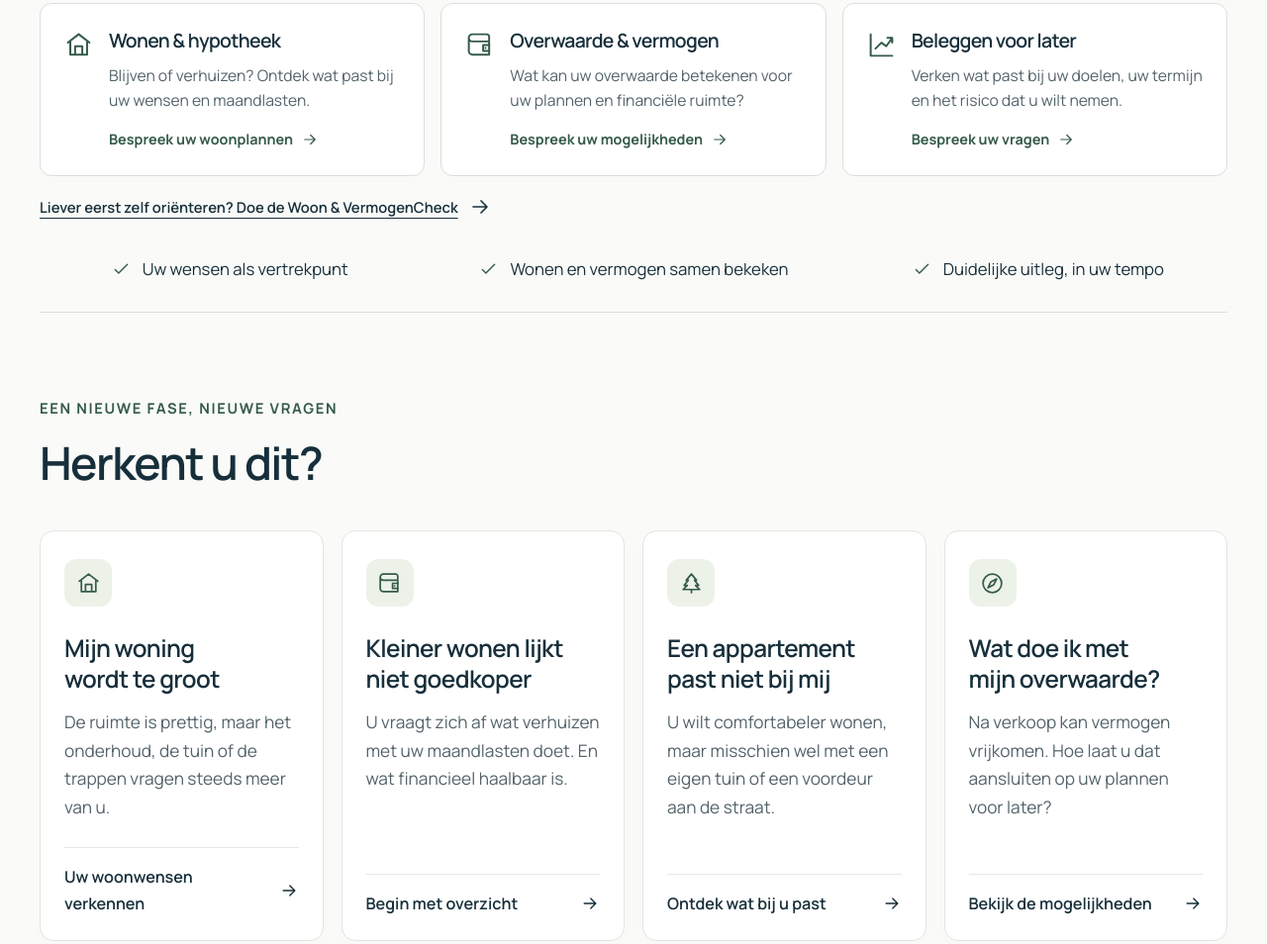
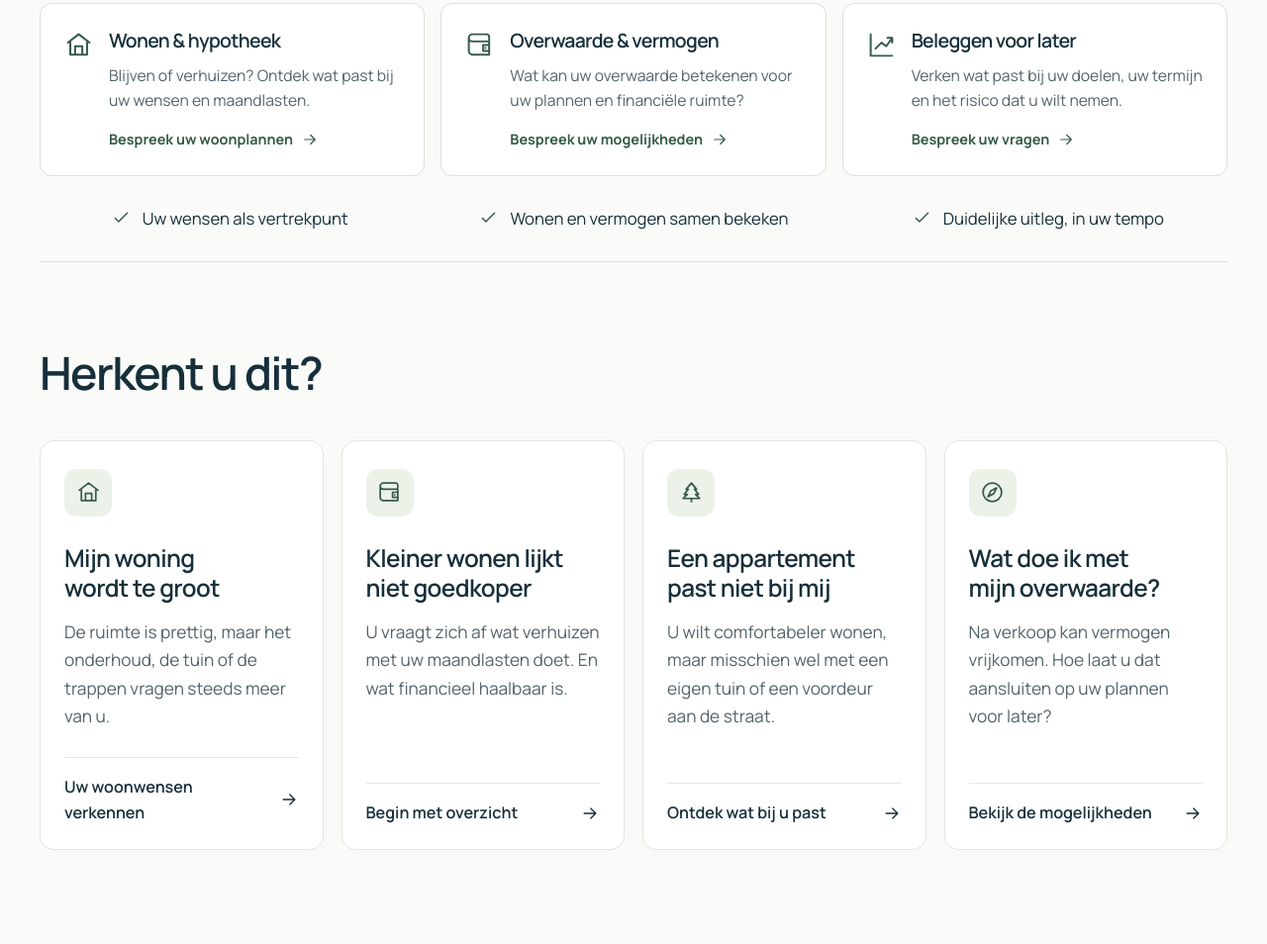
Before and after one commit to RHRijkse/vermogenkompas, a plain HTML site: page index.html in a window 1280 px wide. Shown: the part 704-1658 px from the top of the page at 99% size. Drawn offline with Linux system fonts and the light colour scheme.

Commit message:
Verwijder extra link en twee korte labels van de startpagina

```diff
--- a/index.html
+++ b/index.html
@@ -112,7 +112,7 @@
 <a class="overview-card service-contact" href="#contact" data-topic="Overwaarde en vermogen"><svg class="icon overview-icon" aria-hidden="true"><use href="#i-wallet"/></svg><div><h3>Overwaarde &amp; vermogen</h3><p>Wat kan uw overwaarde betekenen voor uw plannen en financiële ruimte?</p><span class="overview-link">Bespreek uw mogelijkheden<svg class="icon" aria-hidden="true"><use href="#i-arrow"/></svg></span></div></a>
 <a class="overview-card service-contact" href="#contact" data-topic="Beleggingsadvies"><svg class="icon overview-icon" aria-hidden="true"><use href="#i-chart"/></svg><div><h3>Beleggen voor later</h3><p>Verken wat past bij uw doelen, uw termijn en het risico dat u wilt nemen.</p><span class="overview-link">Bespreek uw vragen<svg class="icon" aria-hidden="true"><use href="#i-arrow"/></svg></span></div></a>
 </div>
-<div class="overview-bottom"><a class="text-link" href="#wooncheck">Liever eerst zelf oriënteren? Doe de Woon &amp; VermogenCheck<svg class="icon" aria-hidden="true"><use href="#i-arrow"/></svg></a></div>
+
 </div>
 </section>
 <div class="wrap">
@@ -124,7 +124,7 @@
 </div>
 <section class="section recognition" aria-labelledby="recognition-title">
 <div class="wrap">
-<div class="section-intro"><div><span class="eyebrow">Een nieuwe fase, nieuwe vragen</span><h2 id="recognition-title">Herkent u dit?</h2></div></div>
+<div class="section-intro"><div><h2 id="recognition-title">Herkent u dit?</h2></div></div>
 <div class="recognition-grid">
 <a class="recognition-card" href="woonwensen.html"><span class="tile-icon"><svg class="icon" aria-hidden="true"><use href="#i-home"/></svg></span><h3>Mijn woning wordt te groot</h3><p>De ruimte is prettig, maar het onderhoud, de tuin of de trappen vragen steeds meer van u.</p><span class="card-link">Uw woonwensen verkennen<svg class="icon" aria-hidden="true"><use href="#i-arrow"/></svg></span></a>
 <a class="recognition-card" href="#wooncheck"><span class="tile-icon"><svg class="icon" aria-hidden="true"><use href="#i-wallet"/></svg></span><h3>Kleiner wonen lijkt niet goedkoper</h3><p>U vraagt zich af wat verhuizen met uw maandlasten doet. En wat financieel haalbaar is.</p><span class="card-link">Begin met overzicht<svg class="icon" aria-hidden="true"><use href="#i-arrow"/></svg></span></a>
@@ -171,7 +171,7 @@
 
 <section class="section equity-section" id="overwaarde" aria-labelledby="equity-title">
 <div class="wrap equity-layout">
-<div class="equity-intro"><span class="eyebrow">De mogelijkheden van uw overwaarde</span><h2 id="equity-title">Uw overwaarde geeft mogelijkheden. Maar wat past bij uw plannen?</h2><p>Overwaarde is het verschil tussen de waarde van uw woning en uw openstaande hypotheek, als uw woning meer waard is. Bij verkoop kan vermogen vrijkomen. Wat overblijft, hangt ook af van de kosten en uw volgende woonstap.</p><div class="equity-aside"><p>We bekijken de mogelijkheden in samenhang met uw doelen, financiële situatie en risico’s. Ook belastingregels en juridische gevolgen kunnen uw keuze beïnvloeden.</p><a class="source-link" href="https://www.abnamro.nl/nl/prive/hypotheken/overwaarde/index.html" target="_blank" rel="noopener noreferrer">Algemene uitleg over overwaarde bij ABN AMRO</a></div></div>
+<div class="equity-intro"><h2 id="equity-title">Uw overwaarde geeft mogelijkheden. Maar wat past bij uw plannen?</h2><p>Overwaarde is het verschil tussen de waarde van uw woning en uw openstaande hypotheek, als uw woning meer waard is. Bij verkoop kan vermogen vrijkomen. Wat overblijft, hangt ook af van de kosten en uw volgende woonstap.</p><div class="equity-aside"><p>We bekijken de mogelijkheden in samenhang met uw doelen, financiële situatie en risico’s. Ook belastingregels en juridische gevolgen kunnen uw keuze beïnvloeden.</p><a class="source-link" href="https://www.abnamro.nl/nl/prive/hypotheken/overwaarde/index.html" target="_blank" rel="noopener noreferrer">Algemene uitleg over overwaarde bij ABN AMRO</a></div></div>
 <div class="equity-list">
 <details class="equity-item" open><summary><span class="equity-number">01</span><span>Uw volgende woning</span><span class="expand-icon" aria-hidden="true"><span class="plus">+</span><span class="minus">−</span></span></summary><div class="equity-content"><p>Een deel gebruiken voor uw nieuwe woning of een aanpassing aan uw huidige huis. We onderzoeken wat dit betekent voor uw hypotheek, maandlasten en het vermogen dat beschikbaar blijft.</p></div></details>
 <details class="equity-item"><summary><span class="equity-number">02</span><span>Een financiële buffer</span><span class="expand-icon" aria-hidden="true"><span class="plus">+</span><span class="minus">−</span></span></summary><div class="equity-content"><p>Geld achter de hand houden voor onverwachte uitgaven, onderhoud of toekomstige woonwensen. Welke buffer past, hangt af van uw inkomsten, uitgaven en persoonlijke situatie.</p></div></details>
```
